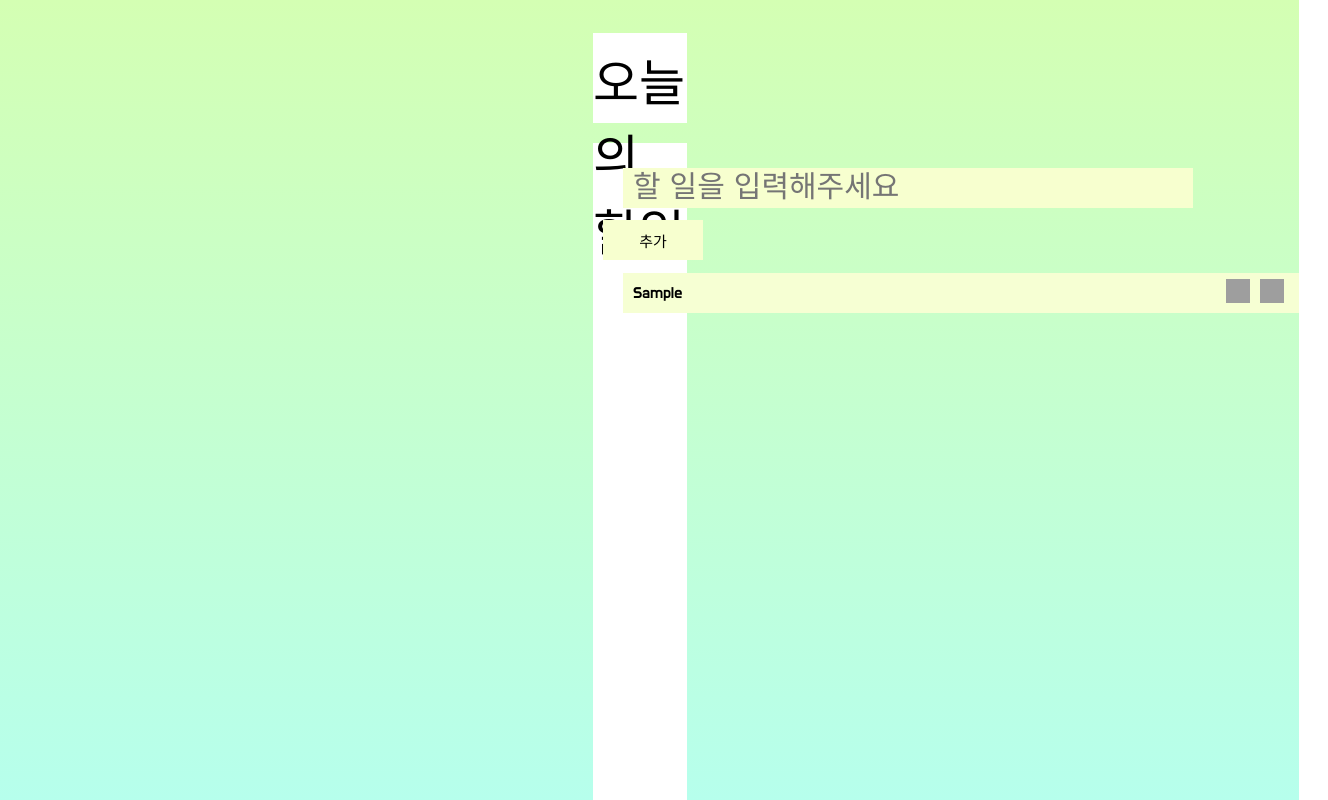
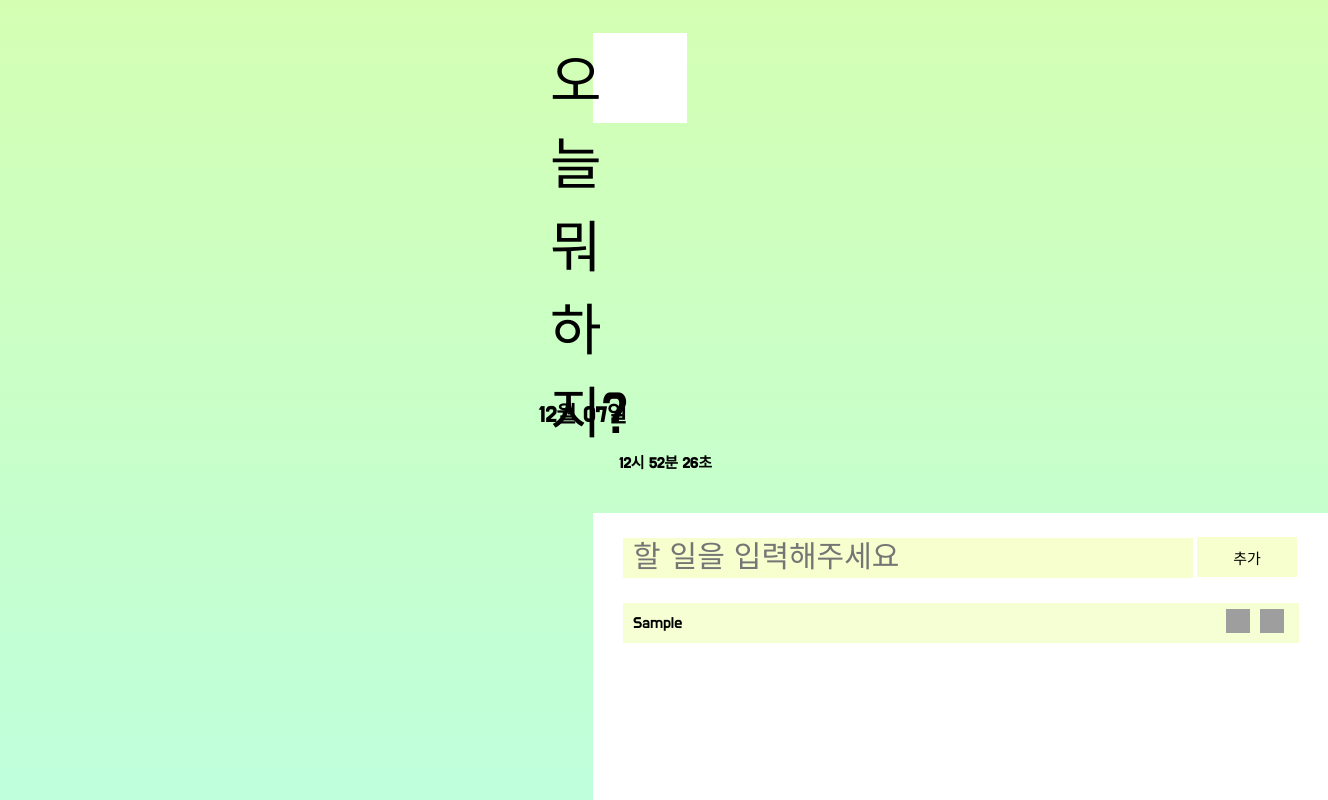
Before and after one commit to jcho0216/Frontend, a plain HTML site: page ToDoList/ToDoList.html in a window 1280 px wide. Both pictures are taken after typing "Sample" into the empty fields and a click on the button "추가". Shown: the top 800 px of the page, 1328 px wide, since content can reach past the window. Drawn offline with Linux system fonts and the light colour scheme; grey boxes are pictures that could not be loaded.

Commit message:
구현 완료된 ToDoList
세부기능들 수정 및 추가

```diff
--- a/ToDoList/ToDoList.css
+++ b/ToDoList/ToDoList.css
@@ -7,9 +7,33 @@ p {
     color: black;
     display: flex;
     justify-content: center;
-    font-size: 50px;
+    font-size: 56px;
     font-family: 'Do Hyeon', sans-serif;
+    position: relative;
+    right: 43px;
+    top: -7px;
 }
+
+.h3-clock {
+    position: relative;
+    left: 25px;
+    top: -40px;
+    font-family: 'Do Hyeon', sans-serif;
+    font-size: 15px;
+    float: right;
+}
+
+.p-clock {
+    font-size: 22px;
+    color: black;
+    font-family: 'Do Hyeon', sans-serif;
+    float: right;
+    position: relative;
+    top: -62px;
+    right: 60px;
+}
+
+
 
 body {
     background: linear-gradient(#d4ffb3, #b1fff6);
@@ -30,13 +54,32 @@ li {
     background-color: #f6ffd3;
     padding: 10px;
     width: 656px;
+    transition: 0.7s;
 }
 
 .container {
     height: 740px;
+    width: 715px;
     background-color: white;
     padding: 10px;
     margin: 20px 580px;
+    overflow-y: scroll;
+}
+
+.container::-webkit-scrollbar {
+    width: 4px;
+}
+.container::-webkit-scrollbar-thumb {
+    background-color: #fccdd0;
+}
+.container::-webkit-scrollbar-track {
+    background-color: #f6ffd3;
+}
+
+.clock {
+    width: 200px;
+    float: left;
+    z-index: 99;
 }
 
 .input-box {
@@ -75,6 +118,13 @@ li {
     height: 24px;
 }
 
+
+
+
+li:hover {
+    background-color: #fccdd0;
+}
+
 .editBtn:hover, .delBtn:hover {
     width: 26px;
     height: 26px;
--- a/ToDoList/ToDoList.html
+++ b/ToDoList/ToDoList.html
@@ -10,8 +10,11 @@
 </head>
 <body>
     <header>
-        <p>오늘의 할일</p>
+        <p>오늘 뭐하지?</p>
+        <h3 class="p-clock"></h3>
+        <h3 class="h3-clock"></h3>
     </header>
+
 
     <div class="container">
         <input type="text" class="input-box" onkeydown="if(event.keyCode == 13) enterKey();" placeholder="할 일을 입력해주세요">
--- a/ToDoList/ToDoList.js
+++ b/ToDoList/ToDoList.js
@@ -1,10 +1,49 @@
-let list = document.querySelector('#list');
-let InputBox = document.querySelector('.input-box');
+let list = document.querySelector('#list'),
+    InputBox = document.querySelector('.input-box'),
+    p_clock = document.querySelector('.p-clock'),
+    h3_clock = document.querySelector('.h3-clock');
+
+const getTime = () => {
+    let time = new Date,
+        date = time.getDate(),
+        month = time.getMonth(),
+        hour = time.getHours(),
+        minute = time.getMinutes(),
+        second = time.getSeconds();
+
+        if(minute < 10){
+            minute = "0" + minute;
+        }
+        if(hour < 10){
+            hour = "0" + hour;
+        }
+
+        if(second < 10){
+            second = "0" + second;
+        }
+
+        if(month < 10){
+            month = "0" + month;
+        }
+        if(date < 10){
+            date = "0" + date;
+        }
+
+        p_clock.innerHTML = Number(month+1) + "월" + " " +  date + "일" + "\n";
+        h3_clock.innerHTML = hour + "시" + " " + minute + "분" + " " + second + "초";
+}
+
+const forGetTime = () => {
+    setInterval(getTime, 1000);
+}
+
+forGetTime();
+
 
 const AddList = () => {
-    let itemList = document.createElement('li');
-    let delBtn = document.createElement('img');
-    let editBtn = document.createElement('img');
+    const itemList = document.createElement('li'),
+        delBtn = document.createElement('img'),
+        editBtn = document.createElement('img');
 
     delBtn.setAttribute('class', 'delBtn');
     delBtn.setAttribute('src', "https://img.icons8.com/ios/50/000000/delete--v3.png");
@@ -12,33 +51,38 @@ const AddList = () => {
     editBtn.setAttribute('class', 'editBtn');
     editBtn.setAttribute('src', "https://img.icons8.com/ios/50/000000/create-new.png");
 
-    if(InputBox.value !== ""){
-        itemList.innerHTML = InputBox.value; //인풋값 li안에 넣기
+
+    delBtn.addEventListener('click', function() {
+        delBtn.parentElement.style.display="none";
+    });
+
+    editBtn.addEventListener('click', function() {
+        console.log(this);
+        let editValue = prompt("뭘로 바꿀까요", this.parentNode.firstChild.nodeValue);
+        if(editValue == null){
+            return;
+        }
+        else if(editValue !== "") {
+            this.parentNode.firstChild.nodeValue = editValue;
+        }
+    });
+
+    if(InputBox.value !== "") {
+        itemList.innerHTML = InputBox.value;
         list.appendChild(itemList);
         itemList.appendChild(delBtn);
         itemList.appendChild(editBtn);
         InputBox.value = "";
-
-        delBtn.addEventListener('click', function() { //삭제버튼 클릭 이벤트
-            delBtn.parentElement.style.display="none";
-        });
-
-        editBtn.addEventListener('click', function() { //수정버튼 클릭 이벤트
-            let editValue = prompt("수정된 값을 입력해주세요", this.parentNode.firstChild.nodeValue);
-            if(editValue !== "") {
-                this.parentNode.firstChild.nodeValue = editValue;
-            }
-        });
     }
-
     else {
         alert('할 일이 없군요...');
     }
+
 }
 
 
 const enterKey = () => {
-    if(window.event.keyCode == 13){
+    if(window.event.keyCode == 13) {
         AddList();
     }
 }
```
